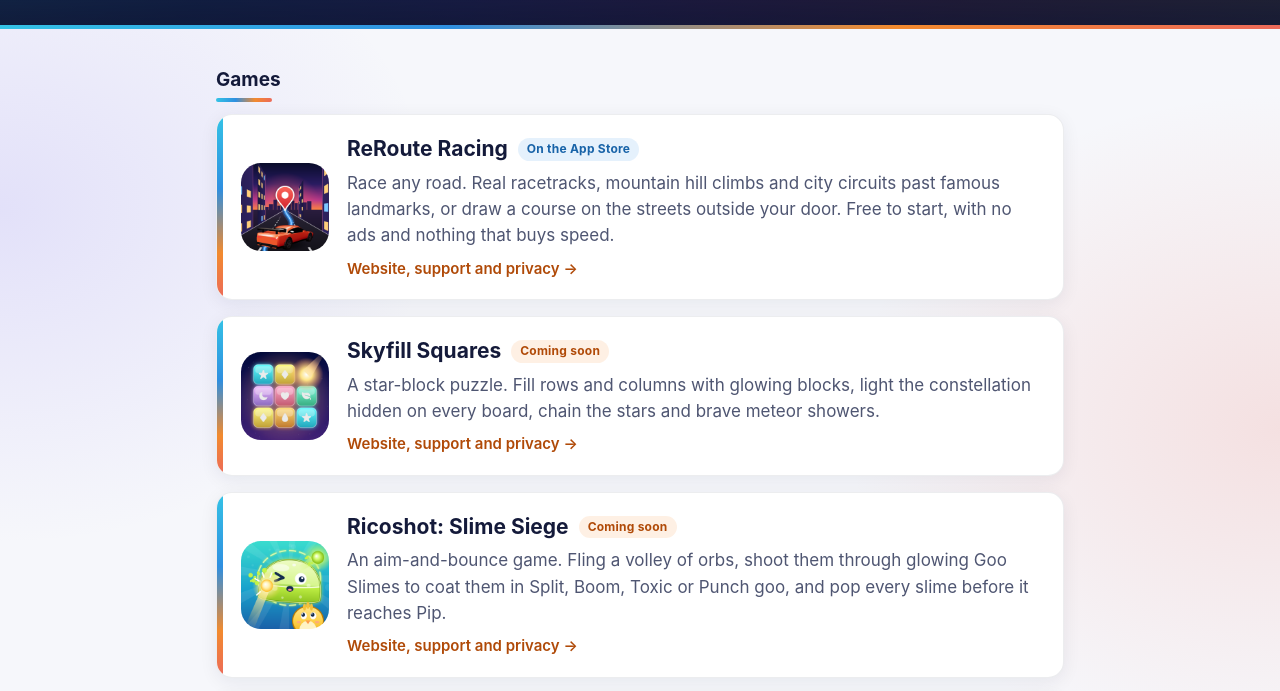
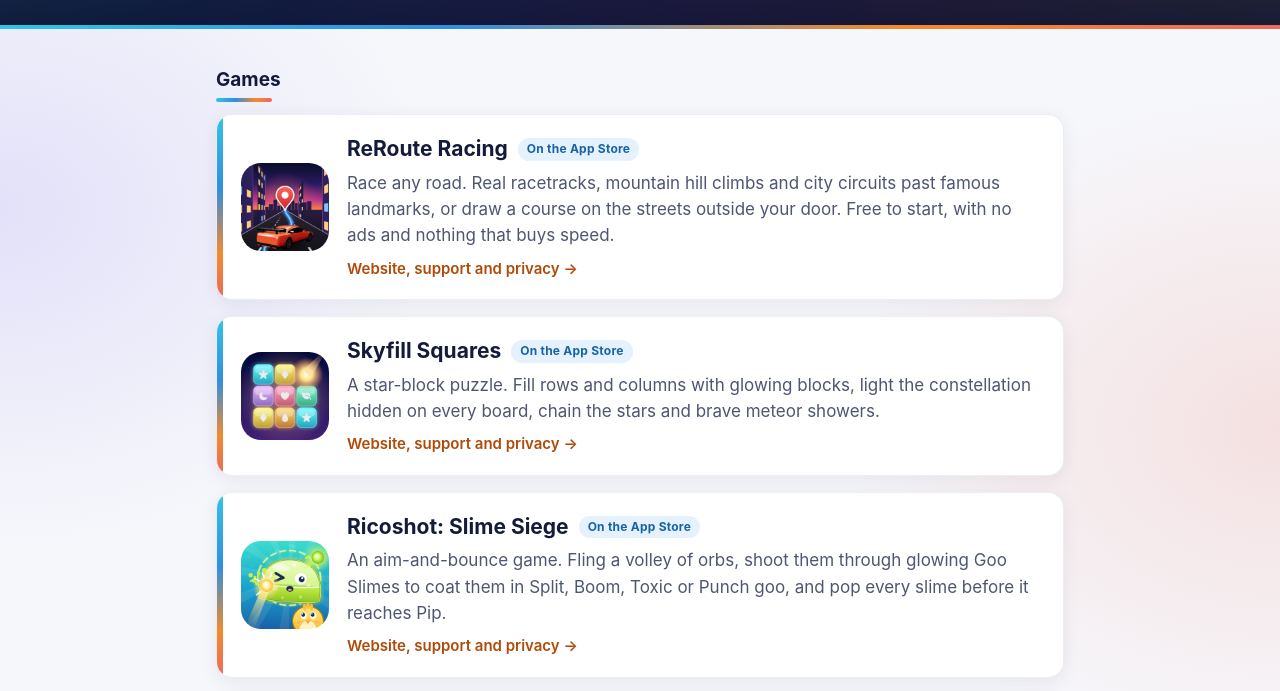
Before and after one commit to Bradley-RackSmith/appyhourstudios-site, a plain HTML site: page index.html in a window 1280 px wide. Shown: the part 431-1122 px from the top of the page. Drawn offline with Linux system fonts and the light colour scheme.

Commit message:
Skyfill Squares and Ricoshot are on the App Store: badge, app banner and studio home tags
Co-Authored-By: Claude Opus 5.5 <noreply@anthropic.com>

```diff
--- a/index.html
+++ b/index.html
@@ -47,7 +47,7 @@
       <a class="app" href="skyfill/">
         <img src="skyfill/assets/icon.png" alt="" width="88" height="88">
         <div>
-          <div class="app-head"><h3>Skyfill Squares</h3><span class="status soon">Coming soon</span></div>
+          <div class="app-head"><h3>Skyfill Squares</h3><span class="status live">On the App Store</span></div>
           <p>A star-block puzzle. Fill rows and columns with glowing blocks, light the constellation hidden on every board, chain the stars and brave meteor showers.</p>
           <span class="more">Website, support and privacy →</span>
         </div>
@@ -55,7 +55,7 @@
       <a class="app" href="ricoshot/">
         <img src="ricoshot/assets/icon.png" alt="" width="88" height="88">
         <div>
-          <div class="app-head"><h3>Ricoshot: Slime Siege</h3><span class="status soon">Coming soon</span></div>
+          <div class="app-head"><h3>Ricoshot: Slime Siege</h3><span class="status live">On the App Store</span></div>
           <p>An aim-and-bounce game. Fling a volley of orbs, shoot them through glowing Goo Slimes to coat them in Split, Boom, Toxic or Punch goo, and pop every slime before it reaches Pip.</p>
           <span class="more">Website, support and privacy →</span>
         </div>
```
Also changed, not shown: ricoshot/index.html (+2 -2 lines), skyfill/index.html (+2 -2 lines).
